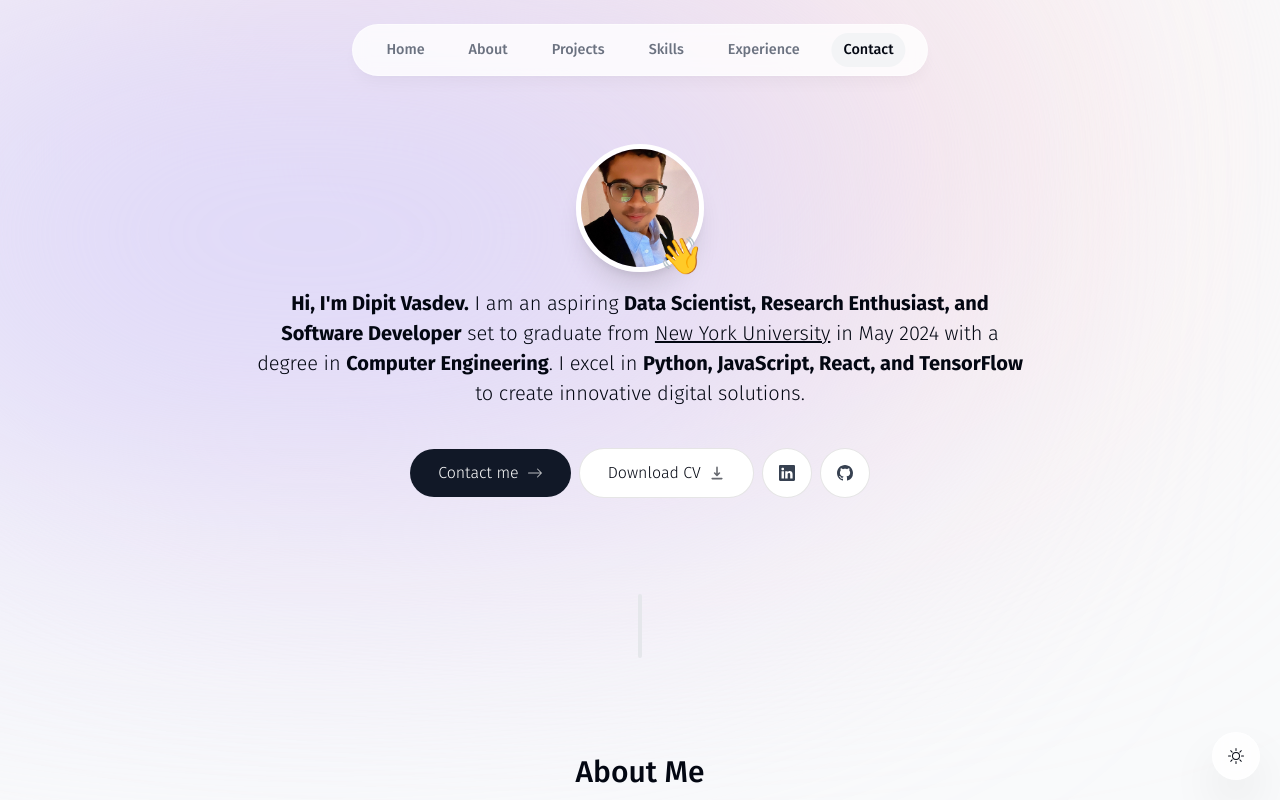
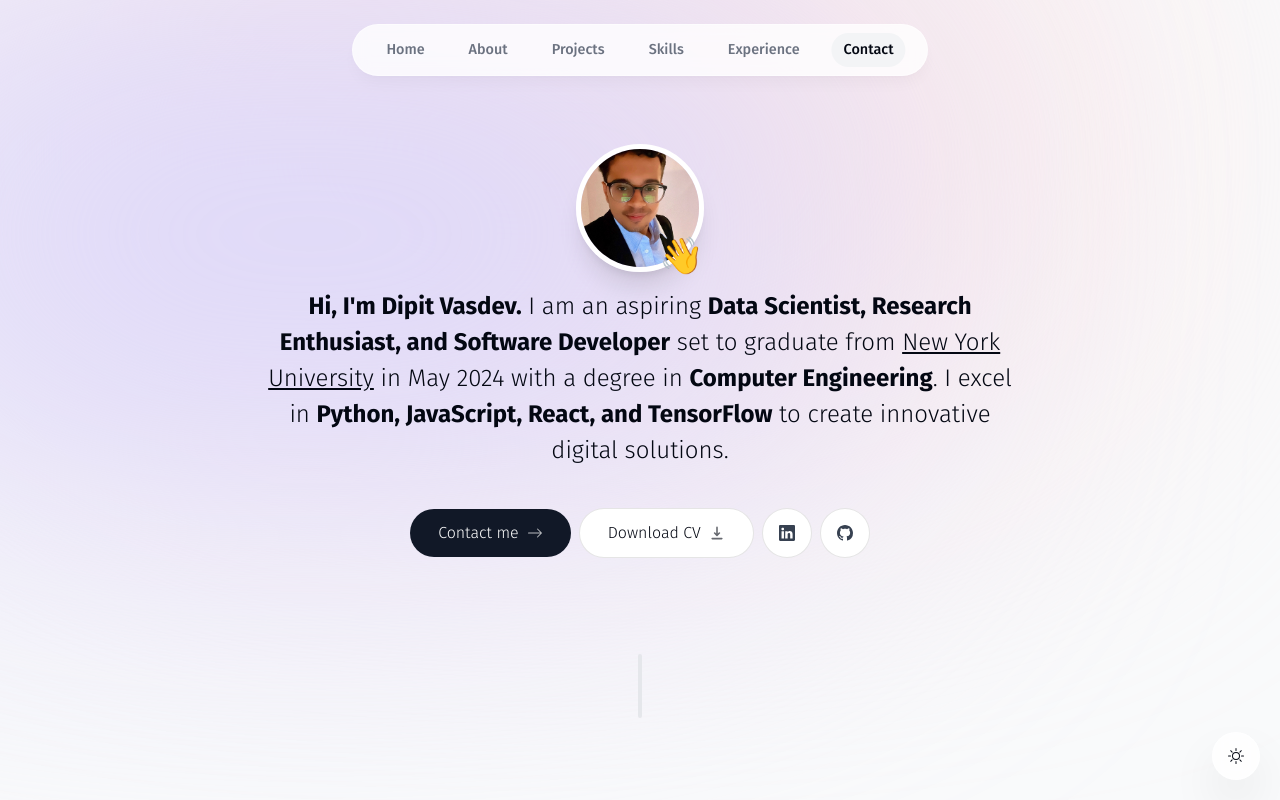
Before and after one commit to dipitvasdev/Portfolio, a Next.js app: page / in a window 1280 px wide. Shown: the top 800 px of the page. Built offline with nearby package versions, Linux system fonts and the light colour scheme; no server answers.

Commit message:
Version 1

```diff
--- a/components/intro.tsx
+++ b/components/intro.tsx
@@ -49,7 +49,7 @@
                 </div>
             </div>
 
-            <motion.h1 className='mb-10 mt-4 px-4 text-xl font-extralight !leading-[1.5] sm:text-xl'
+            <motion.h1 className='mb-10 mt-4 px-4 text-xl font-extralight !leading-[1.5] sm:text-2xl'
                 initial={{ opacity: 0, y: 100 }}
                 animate={{ opacity: 1, y: 0 }}
             >
```
